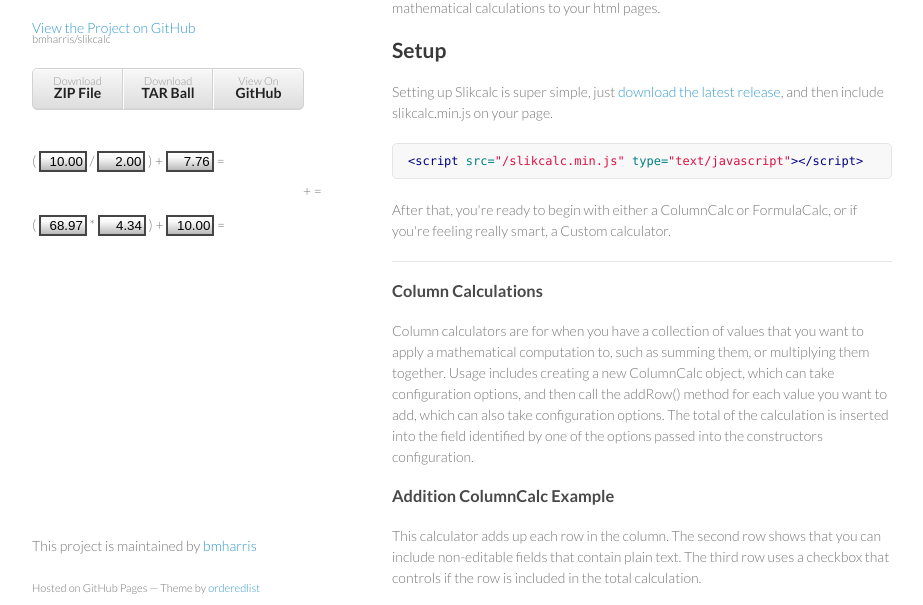
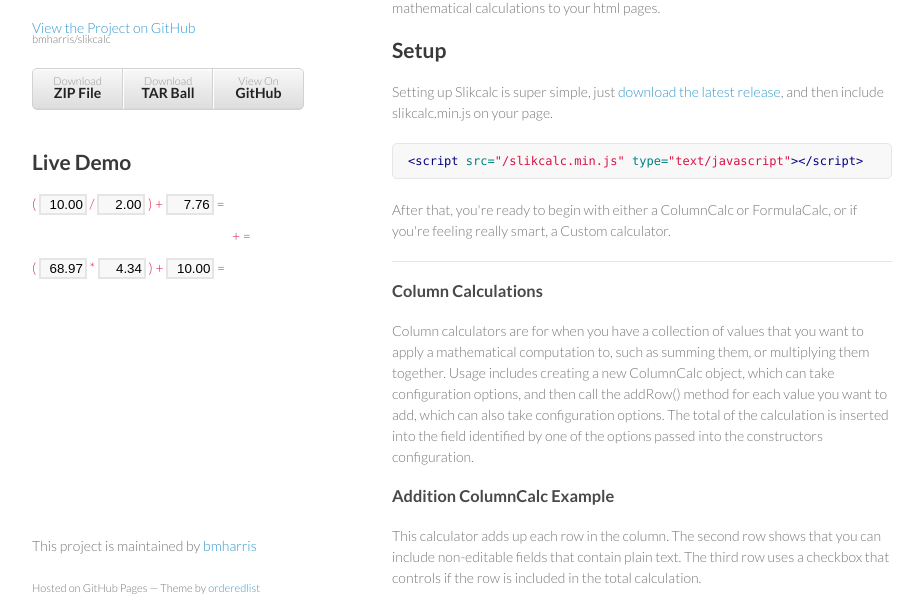
Before and after one commit to selfcontained/slikcalc, a plain HTML site: page index.html in a window 1280 px wide. Shown: the part 133-738 px from the top of the page, without its empty margins (178-1101 px from the left). Drawn offline with Linux system fonts and the light colour scheme; a script that the page names is missing.

Commit message:
adjusting styles

```diff
--- a/index.html
+++ b/index.html
@@ -28,20 +28,22 @@
         </ul>
 
         <div id="calculators-container">
+        <h2>Live Demo</h2>
+
             <div id="calculators">
 
               ( <input type="text" class="textbox" id="header-1-1" value="10.00"/> / <input type="text" class="textbox" id="header-1-2" value="2.00" /> ) +
-              <input type="text" class="textbox" id="header-1-3" value="7.76" /> = <span id="header-1-total"></span>
+              <input type="text" class="textbox" id="header-1-3" value="7.76" /> = <span class="total" id="header-1-total"></span>
 
               <br /><br /><br/>
 
               ( <input type="text" class="textbox" id="header-2-1" value="68.97" /> * <input type="text" class="textbox" id="header-2-2" value="4.34"/> ) +
-              <input type="text" class="textbox" id="header-2-3" value="10.00" /> = <span id="header-2-total"></span>
+              <input type="text" class="textbox" id="header-2-3" value="10.00" /> = <span class="total" id="header-2-total"></span>
 
             </div>
 
             <div id="calculators-total">
-              +  = <span id="header-totals"></span>
+              +  = <span class="total" id="header-totals"></span>
             </div>
         </div>
 
--- a/stylesheets/styles.css
+++ b/stylesheets/styles.css
@@ -255,21 +255,23 @@
 }
 
 #calculators-container {
+  color: #D14;
   position: relative;
   padding-top: 20px;
 }
-#calculators {
-
-}
 #calculators-total {
   position: absolute;
-  right: -20px;
-  top: 50px;
+  left: 200px;
+  top: 95px;
 }
 #calculators .textbox {
-  border: solid 2px #454545;
-  background: #fff url(../images/textbox-bg.gif) bottom left repeat-x;
+  border: solid 2px #E5E5E5;
+  background: #F8F8F8;
   padding: 1px 2px 1px 2px;
   width: 40px;
   text-align: right;
 }
+#calculators-container .total {
+  color: #494949;
+  font-weight: bold;
+}
```
Also changed, not shown: images/textbox-bg.gif (deleted).
